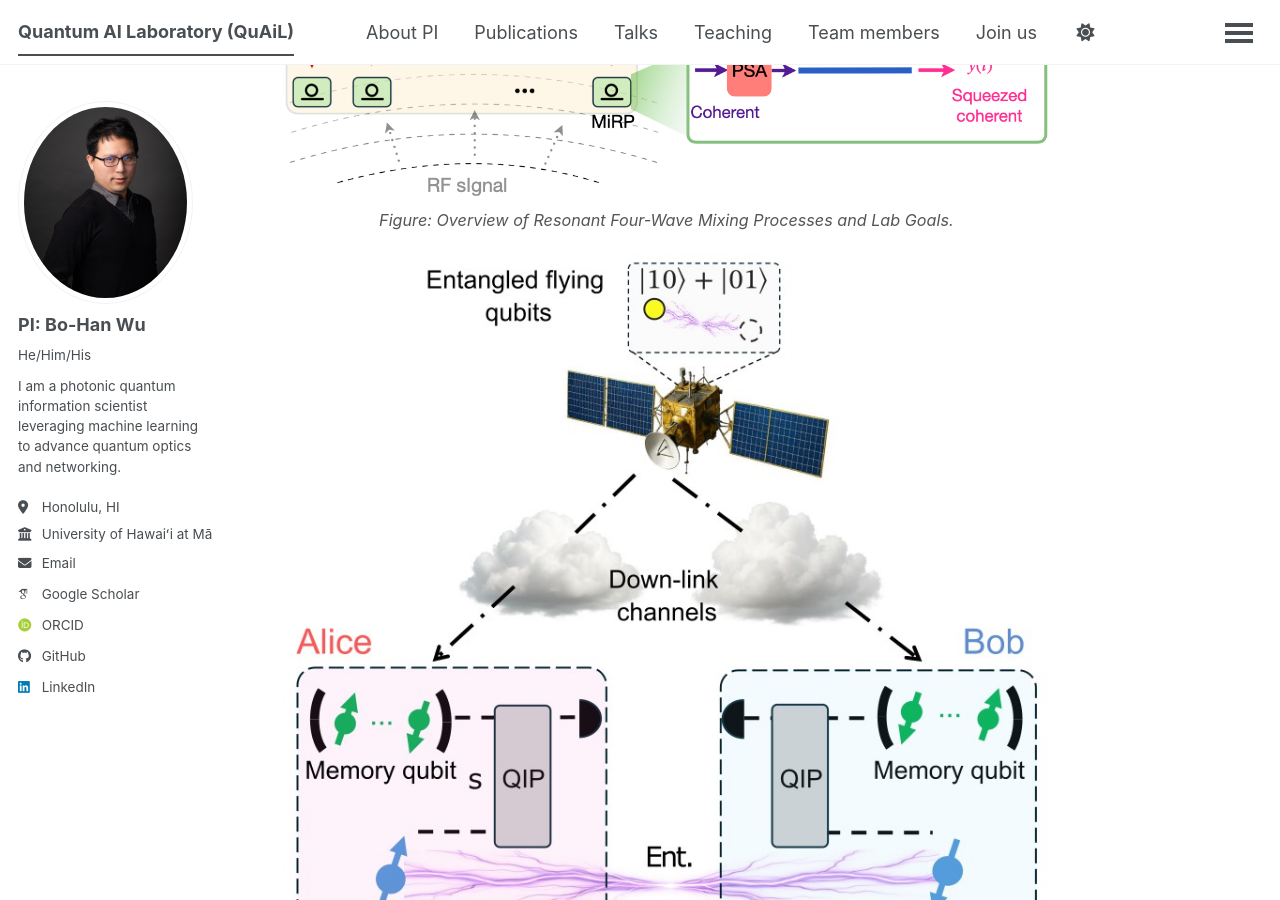
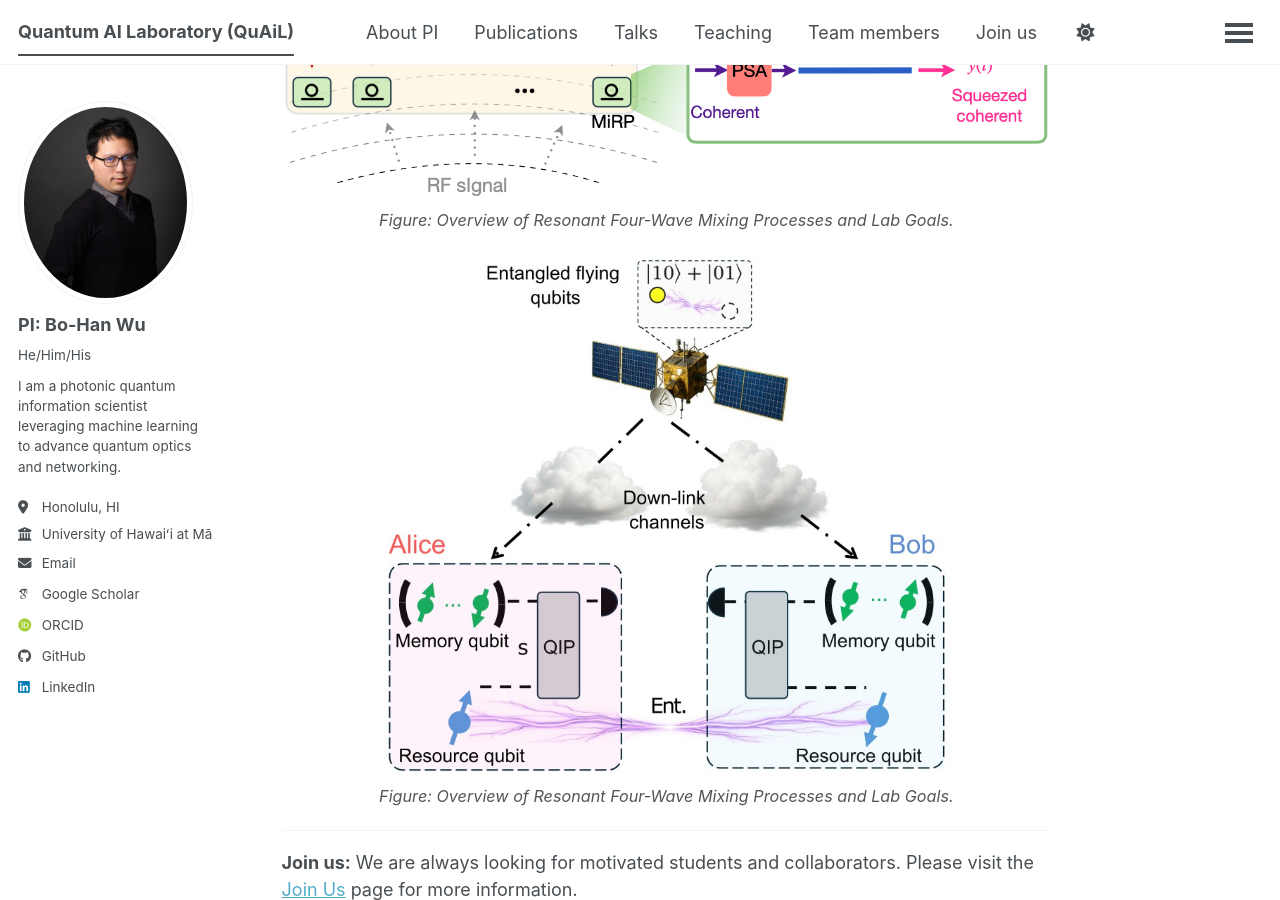
Before and after one commit to go705/go705.github.io, a Jekyll site: the page built from _pages/about.md, in a window 1280 px wide and 900 px high, scrolled down 1561 px. Built offline with Jekyll 4.4.1, drawn with Linux system fonts in a browser that asks for light colours; some web fonts are replaced; a script bundle is joined from its source files by our own code; library files that are not in the unit come from our copies.

Commit message:
Update about.md

```diff
--- a/_pages/about.md
+++ b/_pages/about.md
@@ -34,7 +34,7 @@
 </div>
 
 <div style="text-align: center; margin-top: 20px;">
-  <img src="{{ site.baseurl }}/assets/images/Remote_Ent.jpeg" alt="Featured Research Overview" style="width: 100%; border: none;">
+  <img src="{{ site.baseurl }}/assets/images/Remote_Ent.jpeg" alt="Featured Research Overview" style="width: 75%; border: none;">
   <p style="font-size: 0.9em; color: #555; font-style: italic; margin-top: 10px;">
     Figure: Overview of Resonant Four-Wave Mixing Processes and Lab Goals.
   </p>
```
